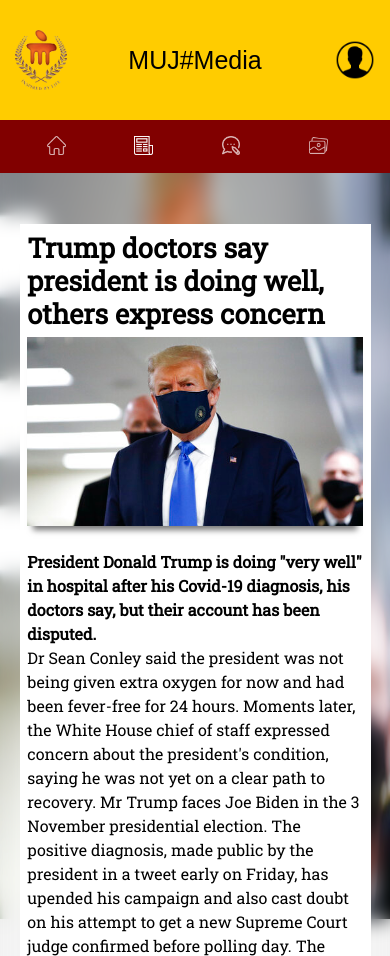
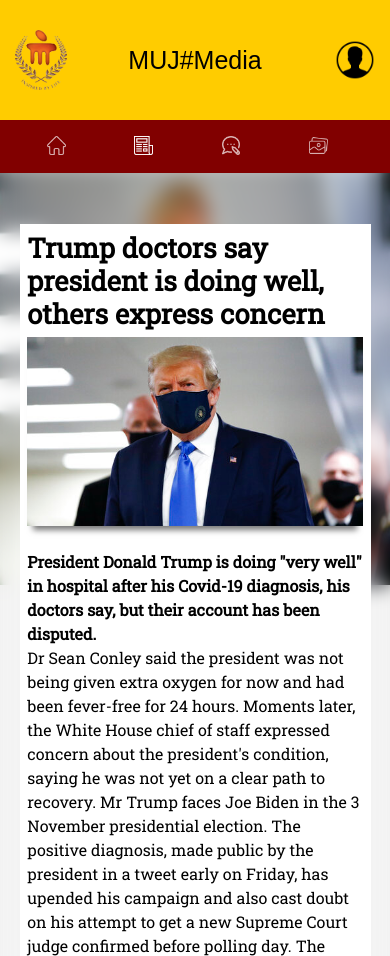
Before and after one commit to theadityamittal/jmcproject, a plain HTML site: page temp.html in a window 390 px wide. Shown: the top 956 px of the page. Drawn offline with nearby package versions, Linux system fonts and the light colour scheme; a web font is replaced by a local one.

Commit message:
mobile bg

```diff
--- a/css/tempstyle.css
+++ b/css/tempstyle.css
@@ -44,6 +44,11 @@ header{
 }
 
 @media screen and (max-width:768px){
+    body{
+        background-size: 100% 50vh;
+        background-position-y: 5%;
+    }
+
     .article{
         width: 90%;
     }
```
